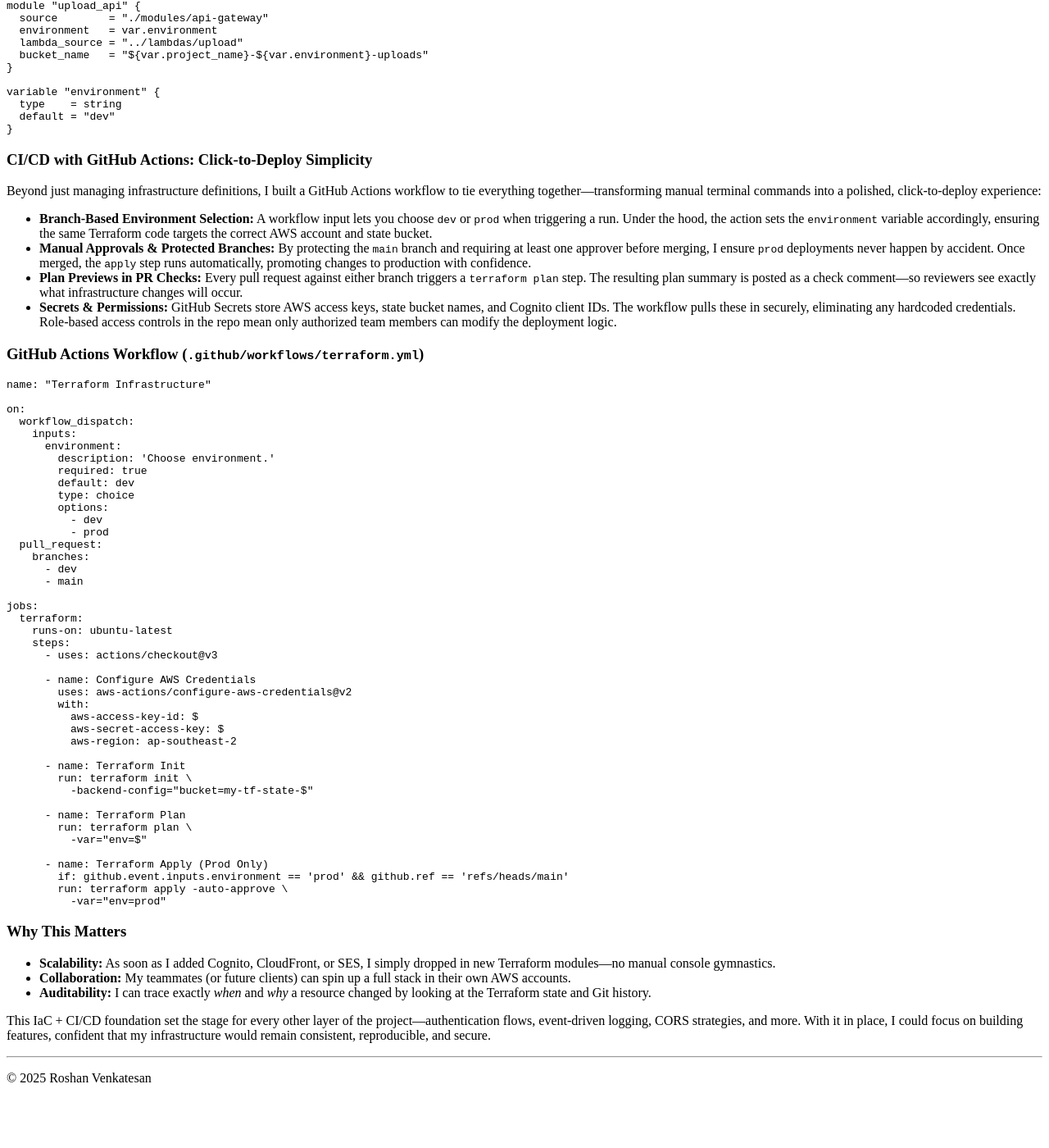
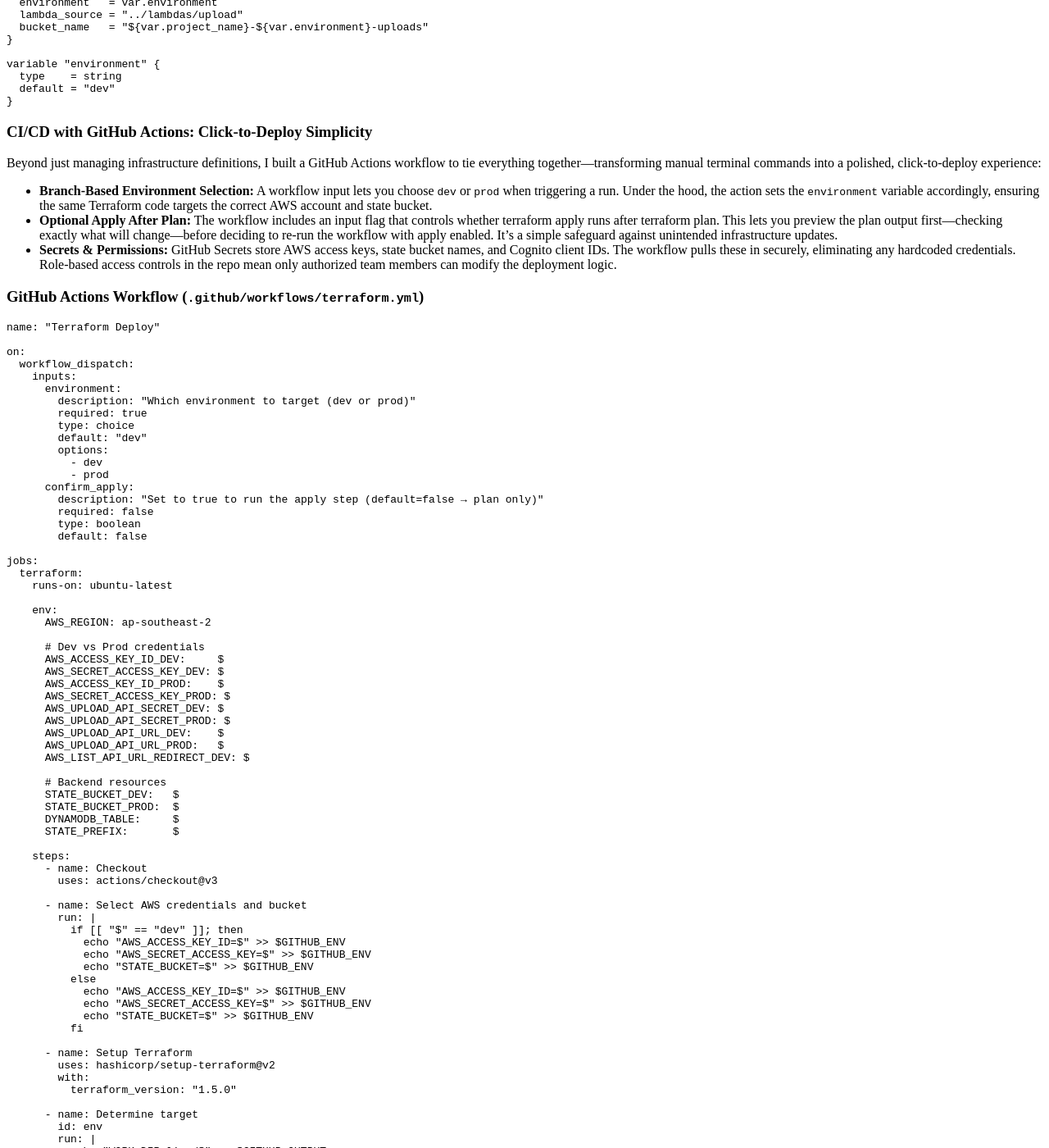
Before and after one commit to Roshan-AWS-Personal/roshan-aws-personal.github.io, a Jekyll site: the page built from _chapters/02-infrastructure-as-code.md, in a window 1280 px wide and 1400 px high, scrolled down 592 px. Shown: the whole window at 82% size. Built offline with Jekyll 4.4.1, drawn with Linux system fonts in a browser that asks for light colours; before the commit the page ends 1932 px from its top, so only the background shows below that; some of the changed text lies outside the part shown.

````diff
--- a/_chapters/02-infrastructure-as-code.md
+++ b/_chapters/02-infrastructure-as-code.md
@@ -1,8 +1,8 @@
 ---
 layout: default
-title: "Infrastructure as Code: From Clicks to Code"
+title: "Terraform: From Clicks to Code"
 ---
-When I first sketched out this project, I figured I’d spin up my Lambda function, create an S3 bucket, and wire up API Gateway all through the AWS Console. Sure, it meant less upfront effort, but I quickly realized that approach would bite me as soon as I wanted to scale, collaborate, or even just keep my environments straight.
+When I first sketched out this project, I figured I’d spin up my Lambda function, create an S3 bucket, and wire up API Gateway all through the AWS Console. This was obviously less upfront effort, but I quickly realized that approach would bite me as soon as I wanted to scale, collaborate, or even just keep my environments straight.
 
 **“Dev” vs. “Prod”: Separate your Playgrounds**
 
@@ -12,17 +12,14 @@ In real-world teams, you never build production features in the same sandbox whe
 
 So I shifted gears and embraced Terraform for everything:
 
-* **One Source of Truth:** Every resource—Lambda, S3, API Gateway, DynamoDB—lives in `.tf` files. No secret console steps hiding in my brain.
+* **One Source of Truth:** Every resource—Lambda, S3, API Gateway, DynamoDB—lives in `.tf` files.
 * **Environment Swaps in a Snap:** By parameterizing with workspaces (or different state backends), I can point the same code at a dev account one moment and a prod account the next—just by changing a GitHub Action variable.
-* **Git-Driven Confidence:** All changes go through pull requests. I get a `terraform plan` preview automatically, so I can peer-review infrastructure like I review code.
+* **Git-Driven Confidence:** All changes Github Actions. I get a `terraform plan` preview automatically, so I can peer-review infrastructure like I review code.
 * **Secure Secrets Handling:** Access keys, bucket names, and Cognito client IDs live in GitHub Secrets—never hardcoded. Onboarding a new collaborator is as simple as granting them repo-level secrets access, not IAM creds.
 * **Repeatability & Disaster Recovery:** Destroying and re-creating an environment is as easy as
 ```bash
 terraform destroy && terraform apply
 ```
-
-
-No more accidental cloud sprawl or “how-did-that-thing-get-created?” mysteries.
 
 ### Sample Terraform Code Snippet
 
@@ -45,56 +42,146 @@ variable "environment" {
 Beyond just managing infrastructure definitions, I built a GitHub Actions workflow to tie everything together—transforming manual terminal commands into a polished, click-to-deploy experience:
 
 * **Branch-Based Environment Selection:** A workflow input lets you choose `dev` or `prod` when triggering a run. Under the hood, the action sets the `environment` variable accordingly, ensuring the same Terraform code targets the correct AWS account and state bucket.
-* **Manual Approvals & Protected Branches:** By protecting the `main` branch and requiring at least one approver before merging, I ensure `prod` deployments never happen by accident. Once merged, the `apply` step runs automatically, promoting changes to production with confidence.
-* **Plan Previews in PR Checks:** Every pull request against either branch triggers a `terraform plan` step. The resulting plan summary is posted as a check comment—so reviewers see exactly what infrastructure changes will occur.
+* **Optional Apply After Plan:** The workflow includes an input flag that controls whether terraform apply runs after terraform plan. This lets you preview the plan output first—checking exactly what will change—before deciding to re-run the workflow with apply enabled. It’s a simple safeguard against unintended infrastructure updates.
 * **Secrets & Permissions:** GitHub Secrets store AWS access keys, state bucket names, and Cognito client IDs. The workflow pulls these in securely, eliminating any hardcoded credentials. Role-based access controls in the repo mean only authorized team members can modify the deployment logic.
 
 ### GitHub Actions Workflow (`.github/workflows/terraform.yml`)
 
 ```yaml
-name: "Terraform Infrastructure"
+name: "Terraform Deploy"
 
 on:
   workflow_dispatch:
     inputs:
       environment:
-        description: 'Choose environment.'
+        description: "Which environment to target (dev or prod)"
         required: true
-        default: dev
         type: choice
+        default: "dev"
         options:
           - dev
           - prod
-  pull_request:
-    branches:
-      - dev
-      - main
+      confirm_apply:
+        description: "Set to true to run the apply step (default=false → plan only)"
+        required: false
+        type: boolean
+        default: false
 
 jobs:
   terraform:
     runs-on: ubuntu-latest
+
+    env:
+      AWS_REGION: ap-southeast-2
+
+      # Dev vs Prod credentials
+      AWS_ACCESS_KEY_ID_DEV:     ${{ secrets.AWS_ACCESS_KEY_ID_DEV }}
+      AWS_SECRET_ACCESS_KEY_DEV: ${{ secrets.AWS_SECRET_ACCESS_KEY_DEV }}
+      AWS_ACCESS_KEY_ID_PROD:    ${{ secrets.AWS_ACCESS_KEY_ID_PROD }}
+      AWS_SECRET_ACCESS_KEY_PROD: ${{ secrets.AWS_SECRET_ACCESS_KEY_PROD }}
+      AWS_UPLOAD_API_SECRET_DEV: ${{ secrets.UPLOAD_API_SECRET_DEV }}
+      AWS_UPLOAD_API_SECRET_PROD: ${{ secrets.UPLOAD_API_SECRET_PROD }}
+      AWS_UPLOAD_API_URL_DEV:    ${{ secrets.AWS_API_URL_DEV }}
+      AWS_UPLOAD_API_URL_PROD:   ${{ secrets.AWS_API_URL_PROD }}
+      AWS_LIST_API_URL_REDIRECT_DEV: ${{ secrets.AWS_API_URL_LIST_FILES_DEV}}
+
+      # Backend resources
+      STATE_BUCKET_DEV:   ${{ secrets.STATE_BUCKET_DEV }}
+      STATE_BUCKET_PROD:  ${{ secrets.STATE_BUCKET_PROD }}
+      DYNAMODB_TABLE:     ${{ secrets.DYNAMODB_TABLE }}
+      STATE_PREFIX:       ${{ secrets.STATE_PREFIX }}
+
     steps:
-      - uses: actions/checkout@v3
+      - name: Checkout
+        uses: actions/checkout@v3
 
-      - name: Configure AWS Credentials
-        uses: aws-actions/configure-aws-credentials@v2
+      - name: Select AWS credentials and bucket
+        run: |
+          if [[ "${{ github.event.inputs.environment }}" == "dev" ]]; then
+            echo "AWS_ACCESS_KEY_ID=${{ env.AWS_ACCESS_KEY_ID_DEV }}" >> $GITHUB_ENV
+            echo "AWS_SECRET_ACCESS_KEY=${{ env.AWS_SECRET_ACCESS_KEY_DEV }}" >> $GITHUB_ENV
+            echo "STATE_BUCKET=${{ env.STATE_BUCKET_DEV }}" >> $GITHUB_ENV
+          else
+            echo "AWS_ACCESS_KEY_ID=${{ env.AWS_ACCESS_KEY_ID_PROD }}" >> $GITHUB_ENV
+            echo "AWS_SECRET_ACCESS_KEY=${{ env.AWS_SECRET_ACCESS_KEY_PROD }}" >> $GITHUB_ENV
+            echo "STATE_BUCKET=${{ env.STATE_BUCKET_PROD }}" >> $GITHUB_ENV
+          fi
+
+      - name: Setup Terraform
+        uses: hashicorp/setup-terraform@v2
         with:
-          aws-access-key-id: ${{ secrets.AWS_ACCESS_KEY_ID }}
-          aws-secret-access-key: ${{ secrets.AWS_SECRET_ACCESS_KEY }}
-          aws-region: ap-southeast-2
+          terraform_version: "1.5.0"
+
+      - name: Determine target
+        id: env
+        run: |
+          echo "WORK_DIR=live/${{ github.event.inputs.environment }}" >> $GITHUB_OUTPUT
 
       - name: Terraform Init
-        run: terraform init \
-          -backend-config="bucket=my-tf-state-${{ github.event.inputs.environment }}"
+        working-directory: ${{ steps.env.outputs.WORK_DIR }}
+        run: |
+          terraform init -input=false \
+            -backend-config="bucket=${{ env.STATE_BUCKET }}" \
+            -backend-config="key=${{ env.STATE_PREFIX }}/${{ github.event.inputs.environment }}/terraform.tfstate" \
+            -backend-config="region=${{ env.AWS_REGION }}" \
+            -backend-config="dynamodb_table=${{ env.DYNAMODB_TABLE }}"
+
+      - name: Terraform Validate
+        working-directory: ${{ steps.env.outputs.WORK_DIR }}
+        run: terraform validate
 
       - name: Terraform Plan
-        run: terraform plan \
-          -var="env=${{ github.event.inputs.environment }}"
+        working-directory: ${{ steps.env.outputs.WORK_DIR }}
+        run: |
+          if [[ "${{ github.event.inputs.environment }}" == "dev" ]]; then
+            SECRET=${{ env.AWS_UPLOAD_API_SECRET_DEV }}
+            API_URL=${{ env.AWS_UPLOAD_API_URL_DEV }}
+            COGNITO_CLIENT_ID=${{ secrets.COGNITO_CLIENT_ID_DEV }}
+            COGNITO_DOMAIN=${{ secrets.COGNITO_DOMAIN_DEV }}
+            LOGIN_URL=${{ secrets.LOGIN_URL_DEV }}
+            REDIRECT_URI_LIST=${{ secrets.AWS_API_LIST_REDIRECT_URL_DEV }}
+            API_URL_LIST_FILES=${{ secrets.AWS_API_URL_LIST_FILES_DEV }}
+          else
+            SECRET=${{ env.AWS_UPLOAD_API_SECRET_PROD }}
+            API_URL=${{ env.AWS_UPLOAD_API_URL_PROD }}
+            API_URL_LIST_FILES=${{ secrets.AWS_API_URL_LIST_FILES_PROD }}
+            REDIRECT_URI_LIST=${{ secrets.AWS_API_URL_LIST_FILES_PROD }}
+            COGNITO_CLIENT_ID=${{ secrets.COGNITO_CLIENT_ID_PROD }}
+            COGNITO_DOMAIN=${{ secrets.COGNITO_DOMAIN_PROD }}
+            LOGIN_URL=${{ secrets.LOGIN_URL_PROD }}
+          fi
 
-      - name: Terraform Apply (Prod Only)
-        if: github.event.inputs.environment == 'prod' && github.ref == 'refs/heads/main'
-        run: terraform apply -auto-approve \
-          -var="env=prod"
+          terraform plan \
+            -var="aws_region=${{ env.AWS_REGION }}" \
+            -var="state_bucket=${{ env.STATE_BUCKET }}" \
+            -var="state_prefix=${{ env.STATE_PREFIX }}" \
+            -var="dynamodb_table=${{ env.DYNAMODB_TABLE }}" \
+            -var="upload_api_secret=$SECRET" \
+            -var="upload_api_url=$API_URL" \
+            -var="login_redirect_url=$LOGIN_URL" \
+            -var="logout_redirect_url=$LOGIN_URL" \
+            -var="cognito_client_id=$COGNITO_CLIENT_ID" \
+            -var="cognito_domain=$COGNITO_DOMAIN" \
+            -var="redirect_uri_list=$AWS_LIST_API_URL_REDIRECT_DEV" \
+            -var="list_api_url=$API_URL_LIST_FILES" \
+            -out=tfplan
+
+      - name: Terraform Apply (manual)
+        if: ${{ github.event.inputs.confirm_apply == 'true' }}
+        working-directory: ${{ steps.env.outputs.WORK_DIR }}
+        run: terraform apply -auto-approve tfplan
+
+      - name: Invalidate CloudFront (index.html)
+        if: ${{ github.event.inputs.confirm_apply == 'true' }}
+        run: |
+          if [[ "${{ github.event.inputs.environment }}" == "dev" ]]; then
+            DIST_ID="${{ secrets.CF_DIST_ID_DEV }}"
+          else
+            DIST_ID="${{ secrets.CF_DIST_ID_PROD }}"
+          fi
+          aws cloudfront create-invalidation --distribution-id "$DIST_ID" --paths "/index.html" "/"
+
+
 ```
 
 ### Why This Matters
````
Also changed, not shown: _chapters/01-introduction.md (+17 -11 lines), _chapters/03-scalable-data-flows.md (+4 -10 lines), _chapters/04-authentication-security.md (deleted, +0 -54 lines), _chapters/04-cors-cdn-configuration.md (added, +164 -0 lines), _chapters/05-authentication-security.md (added, +69 -0 lines), _chapters/05-cors-cdn-configuration.md (deleted, +0 -112 lines), _chapters/06-event-driven-logging-notifications.md (+36 -29 lines), _chapters/07-conclusion.md (+9 -23 lines), index.md (+1 -1 lines).
